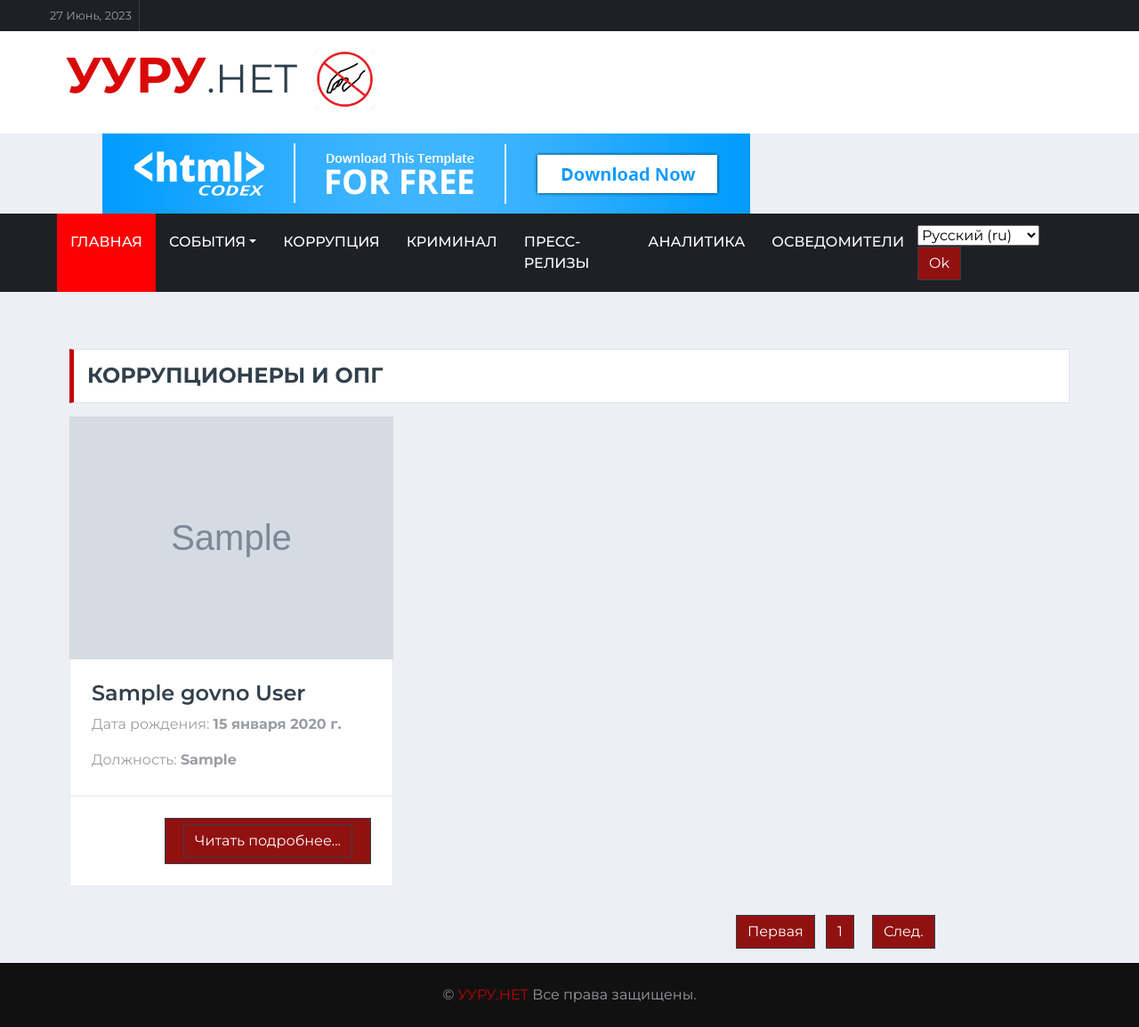
After one commit to Semaeva/info, a Django app: page /dop/all/ in a window 1280 px wide. The commit adds this page. Shown: the whole page at 89% size. Run offline with Django 4.2, Linux system fonts and the light colour scheme; tables that the repository leaves empty hold one stand-in row (values such as "Sample post"); grey boxes marked "Sample" are stand-in pictures; some libraries are stand-ins or nearby versions.

Commit message:
;ast version

```diff
--- /dev/null
+++ b/uurukg/app/templates/dop_info.html
@@ -0,0 +1,65 @@
+
+{% extends 'base.html' %}
+{% block page_content %}
+{% load i18n %}
+{% load static %}
+
+<div class="container-fluid pt-5">
+            <div class="container">
+                <div class="row">
+                    <div class="col-lg-12">
+                        <div class="row">
+                            <div class="col-12">
+                                <div class="section-title text-center">
+                                    <h4 class="m-0 text-uppercase text-center font-weight-bold" id="economica">{% trans "Коррупционеры и ОПГ" %} </h4>
+                                </div>
+                            </div>
+                            {% for i in news %}
+                            <div class="col-lg-4" style="text-overflow: ellipsis">
+                                <div class="position-relative mb-3">
+                                    <img class="img-fluid w-100" src="{{ i.image.url }}"
+                                         style="object-fit: cover;">
+                                    <div class="bg-white border border-top-0 p-4">
+
+                                      <h4>{{ i.name }} {{ i.surname }}</h4>
+                                         <p class="mt-0 text-left">{% trans "Дата рождения" %}: <strong>{{ i.birth }} </strong></p>
+                                         <p class="mb-1">{% trans "Должность" %}: <strong>{{ i.position }}</strong></p>
+                                    </div>
+                                    <div class="d-flex justify-content-between bg-white border border-top-0 p-4">
+                                        <div class="d-flex align-items-center">
+                                        </div>
+                                        <div class="d-flex align-items-center btn">
+                                            <a href="/dopinfo/{{i.id}}" class="btn btn-secondary mx-2">{% trans "Читать подробнее" %}...</a>
+                                        </div>
+                                    </div>
+                                </div>
+                            </div>
+                            {% endfor %}
+                        </div>
+                    </div>
+                </div>
+            </div>
+        </div>
+<div class="col-lg-10 text-right mb-3 mt-3">
+  {% if page.has_previous %}
+        <a href="?page={{page.previous_page_number}}" class="btn btn-secondary mx-2">{% trans "Пред." %}</a>
+    {% endif %}
+
+    <a href="?page=1" class="btn btn-secondary">{% trans "Первая" %}</a>
+
+    {% for num in news.paginator.page_range %}
+
+        {% if num == page.number %}
+            <span>{{ num }}</span>
+        {% else %}
+            <a href="?page={{num}}" class="btn btn-secondary mx-2">{{ num }}</a>
+        {% endif %}
+    {% endfor %}
+
+    <a href="?page={{page.paginator.num_pages}}" class="btn btn-secondary mx-2">{% trans "След." %}</a>
+
+    {% if page.has_next %}
+        <a href="?page={{page.next_page_number}}" class="btn btn-secondary mx-2">{% trans "След." %}</a>
+    {% endif %}
+    </div>
+     {% endblock %}
--- a/uurukg/app/templates/index.html
+++ b/uurukg/app/templates/index.html
@@ -40,7 +40,7 @@
                     <form action="blog/search/" method="post">
                         {% csrf_token %}
                         <fieldset>
-                            <legend>Коррупционеры и ОПГ</legend>
+                            <legend>{% trans "Коррупционеры и ОПГ" %}</legend>
                             <p>Поиск по ФИО:</p>
                             <input type="text" name="surname" placeholder="Фамилия..." class="responsive-input"
                                    onfocus="this.value=(this.value=='Search Our Website&hellip;')? '' : this.value ;"/>
@@ -53,6 +53,9 @@
                             <input type="submit" class="btn mt-4" name="go" id="go" value="Поиск..."/>
                         </fieldset>
                     </form>
+                    <div class="py-4">
+                    <a class="text-secondary font-weight-medium text-decoration-none" href="dop/all">{% trans "Смотреть все" %}...</a>
+                    </div>
                 </div>
             </div>
         </div>
--- a/uurukg/app/templates/release_detail.html
+++ b/uurukg/app/templates/release_detail.html
@@ -43,6 +43,9 @@
                             <input type="submit" class="btn mt-4" name="go" id="go" value="Поиск..."/>
                         </fieldset>
                     </form>
+                     <div class="py-4">
+                    <a class="text-secondary font-weight-medium text-decoration-none" href="dop/all">{% trans "Смотреть все" %}...</a>
+                    </div>
                 </div>
             </div>
         </div>
--- a/uurukg/app/templates/sng_detail.html
+++ b/uurukg/app/templates/sng_detail.html
@@ -37,6 +37,9 @@
                             <input type="submit" class="mt-3 btn" name="go" id="go" value="Поиск..."/>
                         </fieldset>
                     </form>
+                     <div class="py-4">
+                    <a class="text-secondary font-weight-medium text-decoration-none" href="dop/all">{% trans "Смотреть все" %}...</a>
+                    </div>
                 </div>
             </div>
         </div>
--- a/uurukg/app/urls.py
+++ b/uurukg/app/urls.py
@@ -21,6 +21,7 @@ urlpatterns = [
     path('sng/all', sng_list),
     path('departments/all', department_list),
     path('analitika/all', analitika_list),
+    path('dop/all/', govno_list),
 
     path('press_release/<int:id>/', release_list),
     path('news/filter/all/<int:id>/', all_data_by_id),
@@ -30,5 +31,9 @@ urlpatterns = [
     path('sng/<int:pk>/', SngDetailView.as_view(), name='sng-detail'),
     path('release/<int:pk>/', ReleaseDetailView.as_view(), name='realese-detail'),
 
+#2557
+
+    # абдыракманов кошой 2561
+   # не более 2 минуты
 
 ]
--- a/uurukg/app/views.py
+++ b/uurukg/app/views.py
@@ -99,13 +99,23 @@ def department_list(request):
 
 
 def economic_list(request):
+    # news = Post.objects.filter(category=2)
+    # return render(request, 'econom.html', {'news': news})
     news = Post.objects.filter(category=2)
-    return render(request, 'econom.html', {'news': news})
+    paginated = Paginator(news, 9)
+    page_number = request.GET.get('page')
+    page = paginated.get_page(page_number)
+    return render(request, 'econom.html', {'news': page})
 
 
 def sng_list(request):
+    # news = NewsSNG.objects.all()
+    # return render(request, 'sng.html', {'news': news})
     news = NewsSNG.objects.all()
-    return render(request, 'sng.html', {'news': news})
+    paginated = Paginator(news, 9)
+    page_number = request.GET.get('page')
+    page = paginated.get_page(page_number)
+    return render(request, 'sng.html', {'news': page})
 
 
 def criminal_list(request):
@@ -206,3 +216,11 @@ def all_data_by_id(request, id):
     page_number = request.GET.get('page')
     page = paginated.get_page(page_number)
     return render(request, 'all_filter_news.html', {'news': page})
+
+
+def govno_list(request):
+    news = Govno.objects.all()
+    paginated = Paginator(news, 9)
+    page_number = request.GET.get('page')
+    page = paginated.get_page(page_number)
+    return render(request, 'dop_info.html', {'news': page})
--- /dev/null
+++ b/uurukg/config.ini
@@ -0,0 +1,2 @@
+[DEFAULT]
+SECRET_KEY = ваш_secret_key
--- a/uurukg/uurukg/settings.py
+++ b/uurukg/uurukg/settings.py
@@ -16,8 +16,10 @@ BASE_DIR = Path(__file__).resolve().parent.parent
 # See https://docs.djangoproject.com/en/4.2/howto/deployment/checklist/
 
 # SECURITY WARNING: keep the secret key used in production secret!
-SECRET_KEY = 'django-insecure-kdig6_ims(=m)l2voke9c(=7-7%i*t&6vdl9^+sjk@c$vyi19='
+#SECRET_KEY = 'django-insecure-kdig6_ims(=m)l2voke9c(=7-7%i*t&6vdl9^+sjk@c$vyi19='
 
+SECRET_KEY = config['DEFAULT']['SECRET_KEY']
+# SECRET_KEY = os.environ.get('SECRET_KEY')
 
 # SECURITY WARNING: don't run with debug turned on in production!
 DEBUG = True
--- a/uurukg/uurukg/urls.py
+++ b/uurukg/uurukg/urls.py
@@ -8,7 +8,7 @@ from django.conf.urls.static import static
 
 
 urlpatterns = [
-    path('admin/', admin.site.urls),
+    path('admin-press-centr/', admin.site.urls),
     path('', include('app.urls')),
     path('ckeditor/', include('ckeditor_uploader.urls')),
     path('ii8n/', include(django.conf.urls.i18n))
```
Also changed, not shown: uurukg/app/templates/detail.html (+13 -38 lines), uurukg/locale/ky/LC_MESSAGES/django.po, uurukg/media/avatars/1162451.2459af865bc5ffa64cef5fb47be97d96.500.jpg (added), uurukg/media/avatars/2022-05-10_10-55-15_530428.jpg (added), uurukg/media/avatars/2b9a08f1a5dcd3c435100909a74934264def4259.jpeg (added), uurukg/media/news/detail/ananas_frukt_zheltyj_fon_860252_1920x1080_pxqITwm.jpg (added), uurukg/media/newsImage/msh2-2.png (added), 1 other file.
